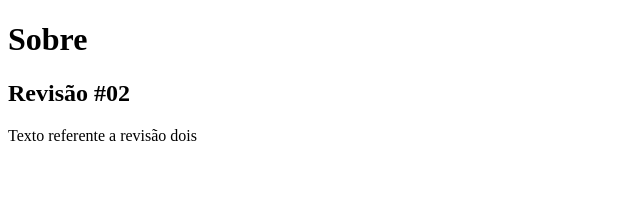
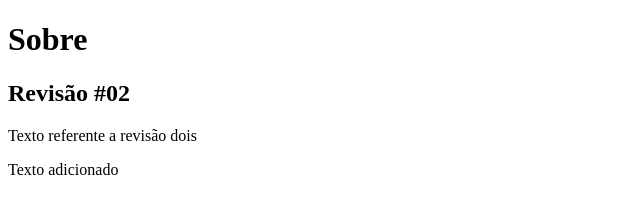
Before and after one commit to sandrodiferry/curso-ada-santander, a plain HTML site: page index.html in a window 1280 px wide. Shown: the whole page, without its empty margins (0-640 px from the left). Drawn offline with Linux system fonts and the light colour scheme.

Commit message:
Versionamento #02

```diff
--- a/index.html
+++ b/index.html
@@ -8,5 +8,6 @@
 		<h1>Sobre</h1>
 		<h2>Revisão #02</h2>
 		<p>Texto referente a revisão dois</p>
+        <p>Texto adicionado</p>
 	<body>
 </html>
```
